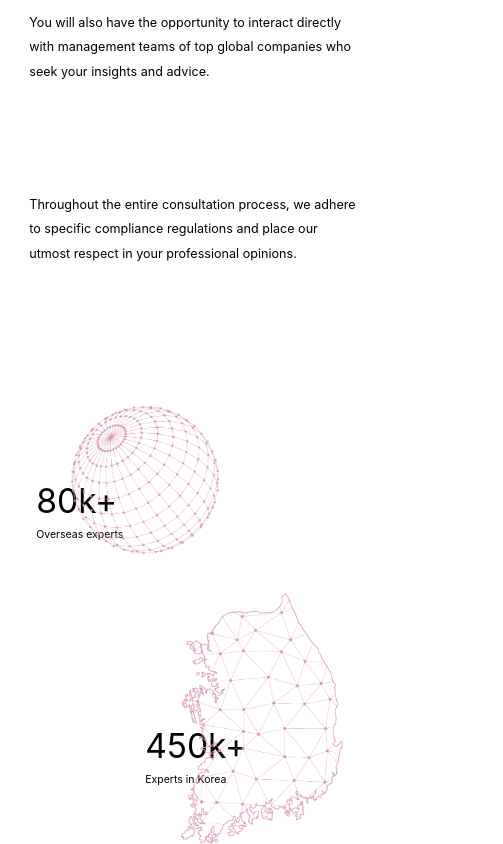
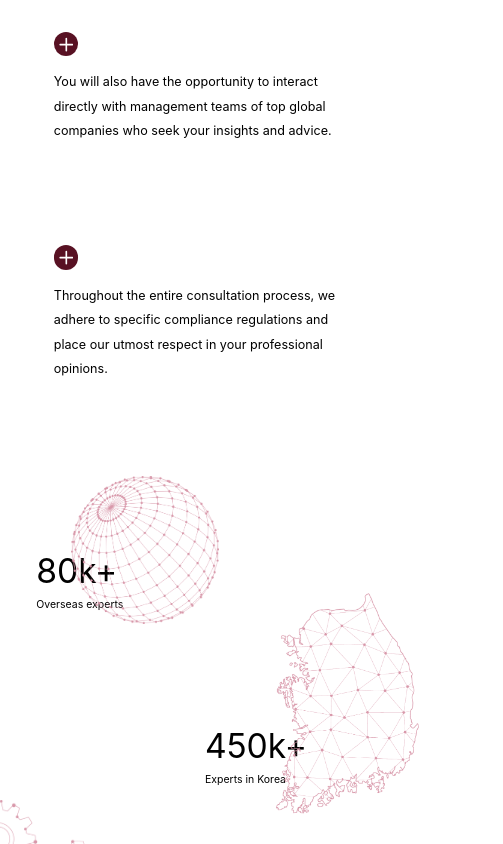
Before and after one commit to krrrr-b/liahnson-hompage, a React (Create React App) app: page / in a window 390 px wide. Shown: the part 3760-4604 px from the top of the page, 503 px wide, since content can reach past the window. Built offline with nearby package versions, Linux system fonts and the light colour scheme; a web font is replaced by a local one.

Commit message:
experts, advantage
font-size, margin, icon +

```diff
--- a/public/index.html
+++ b/public/index.html
@@ -8,7 +8,6 @@
     <meta http-equiv="Cache-Control" max-age="86400">
     <link rel=”shortcut icon” href="favicon.ico">
 
-    <!-- <meta http-equiv="Cache-Control" content="no-cache, no-store, must-revalidate"> -->
     <meta http-equiv="Expires" content="0">
     <script src="https://cmp.osano.com/16CPMfTduIp1O4Iv/58eef48c-1420-4f48-8ed1-8f23a401ac13/osano.js" async></script>
     <link rel="stylesheet" href="https://rsms.me/inter/inter.css" />
--- a/src/pages/Clients/ClientsTitle/styles.ts
+++ b/src/pages/Clients/ClientsTitle/styles.ts
@@ -137,7 +137,7 @@ const Content = styled.div`
     }
 
     p:last-of-type {
-      font-size: 15px;
+      font-size: 12px;
       line-height: 30px;
       white-space: pre-wrap;
     }
--- a/src/pages/Experts/ExpertsCoverage/index.tsx
+++ b/src/pages/Experts/ExpertsCoverage/index.tsx
@@ -25,43 +25,43 @@ export default function ExpertsCoverage(): ReturnType<React.FunctionComponent> {
       img: isKoKR ? MobileCoverageGlobal : MobileCoverageGlobal,
       left: isKoKR ? '10px' : '10px',
       imgWidth: isKoKR ? '170%' : '170%',
-      imgleft: isKoKR ? '33%' : '33%',
+      imgleft: isKoKR ? '40%' : '40%',
       imgTop: isKoKR ? '-100px' : '-100px',
     },
     {
       score: isKoKR ? '450k+': '450k+',
       label: isKoKR ? '한국 전문가 규모' : 'Experts in Korea',
       img: isKoKR ? MobileKorea : MobileKorea,
-      left: isKoKR ? '55%' : '55%',
-      imgWidth: isKoKR ? '159%' : '159%',
-      imgleft: isKoKR ? '60%' : '60%',
+      left: isKoKR ? '53%' : '53%',
+      imgWidth: isKoKR ? '140%' : '140%',
+      imgleft: isKoKR ? '70%' : '70%',
       imgTop: isKoKR ? '-184px' : '-184px',
     },
     {
       score: isKoKR ? '60+' : '60+',
       label: isKoKR ? '전문가 산업 분야' : 'Industry coverage',
       img: isKoKR ? MobileIndustry : MobileIndustry,
-      left: isKoKR ? '27%' : '27%',
-      imgWidth: isKoKR ? '250%' : '250%',
-      imgleft: isKoKR ? '-230%' : '-230%',
-      imgTop: isKoKR ? '-185%' : '-185%',
+      left: isKoKR ? '22%' : '22%',
+      imgWidth: isKoKR ? '205%' : '205%',
+      imgleft: isKoKR ? '-160%' : '-160%',
+      imgTop: isKoKR ? '-146%' : '-146%',
     },
     {
       score: isKoKR ? '50+' : '50+',
       label: isKoKR ? '전문가 국가' : 'Cuntry coverage',
       img: isKoKR ? MobileGlobalExperts : MobileGlobalExperts,
-      left: isKoKR ? '60%' : '60%',
-      imgWidth: isKoKR ? '230%' : '230%',
-      imgleft: isKoKR ? '60%' : '60%',
-      imgTop: isKoKR ? '-110px' : '-110px',
+      left: isKoKR ? '40%' : '40%',
+      imgWidth: isKoKR ? '220%' : '220%',
+      imgleft: isKoKR ? '59%' : '59%',
+      imgTop: isKoKR ? '-92px' : '-92px',
     },
     {
       score: isKoKR ? '10+' : '10+',
       label: isKoKR ? '파트너쉽을 체결한 글로벌 파트너사' : 'Global partner companies with established partnerships',
       img: isKoKR ? MobilePartners : MobilePartners,
-      imgWidth: isKoKR ? '70%' : '70%',
-      left: isKoKR ? '15%' : '15%',
-      imgleft: isKoKR ? '-55%' : '-55%',
+      imgWidth: isKoKR ? '105%' : '105%',
+      left: isKoKR ? '19%' : '19%',
+      imgleft: isKoKR ? '-74%' : '-74%',
       imgTop: isKoKR ? '-95px' : '-95px',
     },
     {
@@ -74,6 +74,7 @@ export default function ExpertsCoverage(): ReturnType<React.FunctionComponent> {
       imgTop: isKoKR ? '-100px' : '-100px',
     },
   ];
+
 
   const PcCoverage = [
     {
@@ -198,8 +199,8 @@ export default function ExpertsCoverage(): ReturnType<React.FunctionComponent> {
           {isMobile && mobileCoverage.map(item =>
           (<S.CoverageWrapper key={item.label}>
           <S.CoverageBox style={{ left: item.left}}>
-          <p style={{ fontSize: '48px'}}>{item.score}</p>
-          <p style={{ fontSize: '15px'}}>{item.label}</p>
+          <p style={{ fontSize: '48px', wordBreak: 'keep-all'}} >{item.score}</p>
+          <p style={{ fontSize: '15px', wordBreak: 'keep-all'}}>{item.label}</p>
           <S.CoverageImage src={item.img} alt={item.label} style={{left: item.imgleft, width: item.imgWidth, top: item.imgTop }}></S.CoverageImage>
           </S.CoverageBox>
            </S.CoverageWrapper>))}
--- a/src/pages/Experts/ExpertsCoverage/styles.ts
+++ b/src/pages/Experts/ExpertsCoverage/styles.ts
@@ -8,7 +8,6 @@ const Wrapper = styled.div`
     @media (max-width: ${theme.breakpoints.medium}) {
       padding: 9.5rem 0;
       margin-bottom: 0rem;
-      overflow-x: hidden;
     }
   `}
 `;
@@ -58,14 +57,22 @@ const CoverageWrapper = styled.div`
   flex-wrap: wrap;
   width: 70%;
   padding: 18rem 0rem;
+  overflow-x: hidden;
 
   ${({ theme }) => css`
   @media (max-width: ${theme.breakpoints.medium}) {
     margin-top: -50px;
     margin-bottom: -150px;
-    padding: 0px 0px 45% 0px;
     display: block;
-    padding-bottom: 500px;
+    padding-bottom: 270px;
+  }
+
+  &:nth-of-type(1) {
+    padding-bottom: 100px;
+  }
+
+  &:nth-of-type(7) {
+    padding-bottom: 330px;
   }
 `}
 `;
@@ -80,7 +87,7 @@ position: absolute;
 width:  781px;
 height: 781px;
 right: -30%;
-bottom: 17%;
+bottom: 10%;
 
 `;
 
--- a/src/pages/Main/MainClients/index.tsx
+++ b/src/pages/Main/MainClients/index.tsx
@@ -114,13 +114,13 @@ export default function MainClients(): ReturnType<React.FunctionComponent> {
       img: project,
       score: '100k',
       span: '+',
-      label: i18n.language === "ko" ? '누적 프로젝트 수' : 'The cumulative number of projects'
+      label: i18n.language === "ko" ? '누적 프로젝트 수' : 'The cumulative number of\nprojects'
     },
     {
       img: callender,
       score: '11k',
       span: '+',
-      label: i18n.language === "ko" ? '연평균 수행 프로젝트 수' : 'Average number of projects per year'
+      label: i18n.language === "ko" ? '연평균 수행 프로젝트 수' : 'Average number of projects\n per year'
     },
     {
       img: industry,
@@ -138,16 +138,16 @@ export default function MainClients(): ReturnType<React.FunctionComponent> {
       img: people,
       score: '600',
       span: '+',
-      label: i18n.language === "ko" ? '누적 누적 고객 수' : 'The cumulative number of clients'
+      label: i18n.language === "ko" ? '누적 누적 고객 수' : 'The cumulative number of\n clients'
     },
     {
       img: people2,
       score: '80',
       span: '+',
-      label: i18n.language === "ko" ? '연평균 신규 고객 수' : 'Annual average number of' + '\n' + 'clients acquisitions'
+      label: i18n.language === "ko" ? '연평균 신규 고객 수' : 'Annual average number of\n clients acquisitions'
     },
+  ]
 
-  ]
   return (
     <S.Wrapper>
       <Container>
--- a/src/pages/Main/MainExperts/index.tsx
+++ b/src/pages/Main/MainExperts/index.tsx
@@ -142,35 +142,35 @@ export default function MainExperts(): ReturnType<React.FunctionComponent> {
       score: isKoKR ? '450k+': '450k+',
       label: isKoKR ? '한국 전문가 규모' : 'Experts in Korea',
       img: isKoKR ? MobileKorea : MobileKorea,
-      left: isKoKR ? '35%' : '35%',
-      imgWidth: isKoKR ? '159%' : '159%',
-      imgleft: isKoKR ? '35%' : '35%',
+      left: isKoKR ? '53%' : '53%',
+      imgWidth: isKoKR ? '140%' : '140%',
+      imgleft: isKoKR ? '70%' : '70%',
       imgTop: isKoKR ? '-184px' : '-184px',
     },
     {
       score: isKoKR ? '60+' : '60+',
       label: isKoKR ? '전문가 산업 분야' : 'Industry coverage',
       img: isKoKR ? MobileIndustry : MobileIndustry,
-      left: isKoKR ? '30%' : '30%',
-      imgWidth: isKoKR ? '250%' : '250%',
+      left: isKoKR ? '22%' : '22%',
+      imgWidth: isKoKR ? '205%' : '205%',
       imgleft: isKoKR ? '-160%' : '-160%',
-      imgTop: isKoKR ? '-100%' : '-155%',
+      imgTop: isKoKR ? '-146%' : '-146%',
     },
     {
       score: isKoKR ? '50+' : '50+',
       label: isKoKR ? '전문가 국가' : 'Cuntry coverage',
       img: isKoKR ? MobileGlobalExperts : MobileGlobalExperts,
-      left: isKoKR ? '30%' : '30%',
-      imgWidth: isKoKR ? '275%' : '275%',
-      imgleft: isKoKR ? '60%' : '60%',
-      imgTop: isKoKR ? '-110px' : '-110px',
+      left: isKoKR ? '40%' : '40%',
+      imgWidth: isKoKR ? '220%' : '220%',
+      imgleft: isKoKR ? '59%' : '59%',
+      imgTop: isKoKR ? '-92px' : '-92px',
     },
     {
       score: isKoKR ? '10+' : '10+',
       label: isKoKR ? '파트너쉽을 체결한 글로벌 파트너사' : 'Global partner companies with established partnerships',
       img: isKoKR ? MobilePartners : MobilePartners,
-      imgWidth: isKoKR ? '100%' : '100%',
-      left: isKoKR ? '25%' : '25%',
+      imgWidth: isKoKR ? '105%' : '105%',
+      left: isKoKR ? '19%' : '19%',
       imgleft: isKoKR ? '-74%' : '-74%',
       imgTop: isKoKR ? '-95px' : '-95px',
     },
@@ -239,17 +239,26 @@ export default function MainExperts(): ReturnType<React.FunctionComponent> {
 
           <S.SubTitle style={{wordBreak: 'keep-all'}}>
             Advantages
-            {isMobile && <S.MobileLine />}
           </S.SubTitle>
           <S.SubDescriptionList style={{wordBreak: 'keep-all'}}>
             {advantages.map(advantage => (
               <S.SubDescriptionItem key={advantage.content}>
                 <S.SubDescriptionIconWrapper>
-                  <Icon
-                    name={isMobile ? advantage.icon : IconName.Plus}
-                    size={isMobile ? '45' : '22'}
-                    color={isMobile ? 'initial' : 'var(--color-red-500)'}
-                  />
+                {isMobile ? (
+           <S.IconDiv>
+              <Icon
+              name={IconName.Plus}
+              size='22'
+              color='#ffffff'
+             />
+          </S.IconDiv>
+          ) : (
+          <Icon
+            name={IconName.Plus}
+            size='22'
+            color='var(--color-red-500)'
+            />
+            )}
                 </S.SubDescriptionIconWrapper>
                 <S.SubDescription>{advantage.content}</S.SubDescription>
               </S.SubDescriptionItem>
@@ -273,8 +282,8 @@ export default function MainExperts(): ReturnType<React.FunctionComponent> {
           {isMobile && mobileCoverage.map(item =>
           (<S.CoverageWrapper key={item.label}>
           <S.CoverageBox style={{ left: item.left}}>
-          <p style={{ fontSize: '48px'}}>{item.score}</p>
-          <p style={{ fontSize: '15px'}}>{item.label}</p>
+          <p style={{ fontSize: '48px', wordBreak: 'keep-all'}}>{item.score}</p>
+          <p style={{ fontSize: '15px', wordBreak: 'keep-all'}}>{item.label}</p>
           <S.CoverageImage src={item.img} alt={item.label} style={{left: item.imgleft, width: item.imgWidth, top: item.imgTop }}></S.CoverageImage>
           </S.CoverageBox>
            </S.CoverageWrapper>))}
--- a/src/pages/Main/MainExperts/styles.ts
+++ b/src/pages/Main/MainExperts/styles.ts
@@ -3,7 +3,6 @@ import styled, { css } from 'styled-components';
 const Wrapper = styled.section`
   padding: 13rem 0;
   margin-bottom: -30rem;
-  overflow-x: hidden;
 
   ${({ theme }) => css`
     @media (max-width: ${theme.breakpoints.medium}) {
@@ -68,6 +67,7 @@ const SubTitle = styled.div`
 
   ${({ theme }) => css`
     @media (max-width: ${theme.breakpoints.medium}) {
+      font-size: 15px;
       display: flex;
       align-items: center;
       gap: 1rem;
@@ -98,7 +98,20 @@ const SubDescriptionList = styled.ul`
   `}
 `;
 
-const SubDescriptionItem = styled.li``;
+const SubDescriptionItem = styled.li`
+padding: 3.5rem;
+border-radius: 20px;
+box-shadow: 0px 0px 30px 10px rgba(0, 0, 0, 0.04);
+
+${({ theme }) => css`
+@media (max-width: ${theme.breakpoints.medium}) {
+  box-shadow: none;
+  border-radius: none;
+  padding: none;
+}
+`}
+
+`;
 
 const SubDescription = styled.p`
   padding: 0 3rem 0 2rem;
@@ -115,14 +128,12 @@ const SubDescription = styled.p`
 `;
 
 const SubDescriptionIconWrapper = styled.div`
-  margin-bottom: 3.5rem;
-  padding-bottom: 3rem;
-  border-bottom: 0.3rem solid var(--color-red-500);
+  margin-bottom: 1.5em;
 
   ${({ theme }) => css`
     @media (max-width: ${theme.breakpoints.medium}) {
-      border: 0;
       padding-bottom: 0;
+      margin-bottom: 2rem;
     }
   `}
 `;
@@ -150,9 +161,13 @@ const CoverageWrapper = styled.div`
   @media (max-width: ${theme.breakpoints.medium}) {
     margin-top: -50px;
     margin-bottom: -150px;
-    padding: 0px 0px 45% 0px;
     display: block;
-    padding-bottom: 500px;
+    padding: 0px 0px 400px 0px;
+    overflow-x: hidden;
+
+    &:nth-of-type(1) {
+      padding: 0px 0px 180px 0px;
+    }
   }
 `}
 `;
@@ -183,6 +198,15 @@ const CoverageBox = styled.div`
   `}
 `;
 
+const IconDiv = styled.div`
+    padding: 7px;
+    width: 35px;
+    height: 35px;
+    border-radius: 50%;
+    background-color: var(--color-red-500);
+    text-align: center;
+`;
+
 export default {
   Wrapper,
   TitleWrapper,
@@ -199,5 +223,6 @@ export default {
   CoverageBox,
   ImageBox,
   CoverageWrapper,
-  CoverageImage
+  CoverageImage,
+  IconDiv
 };
```
Also changed, not shown: src/pages/Main/MainClients/styles.ts (+5 -5 lines).
